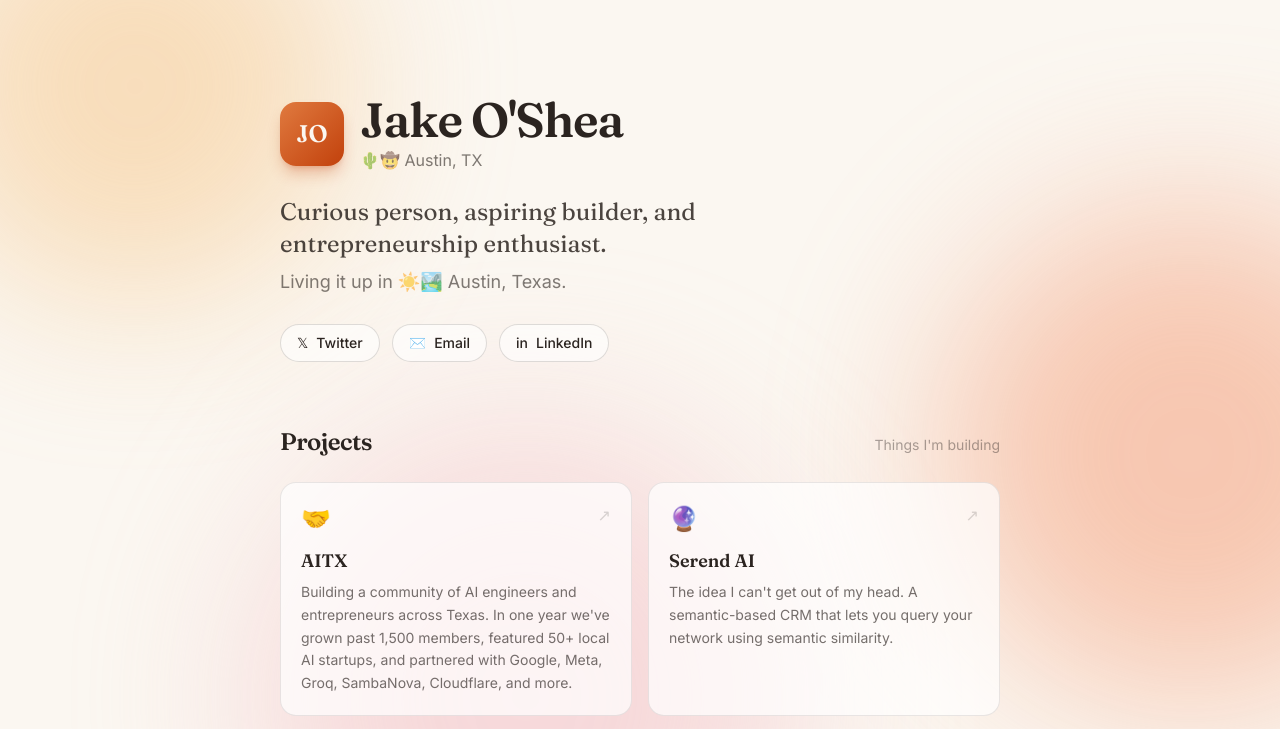
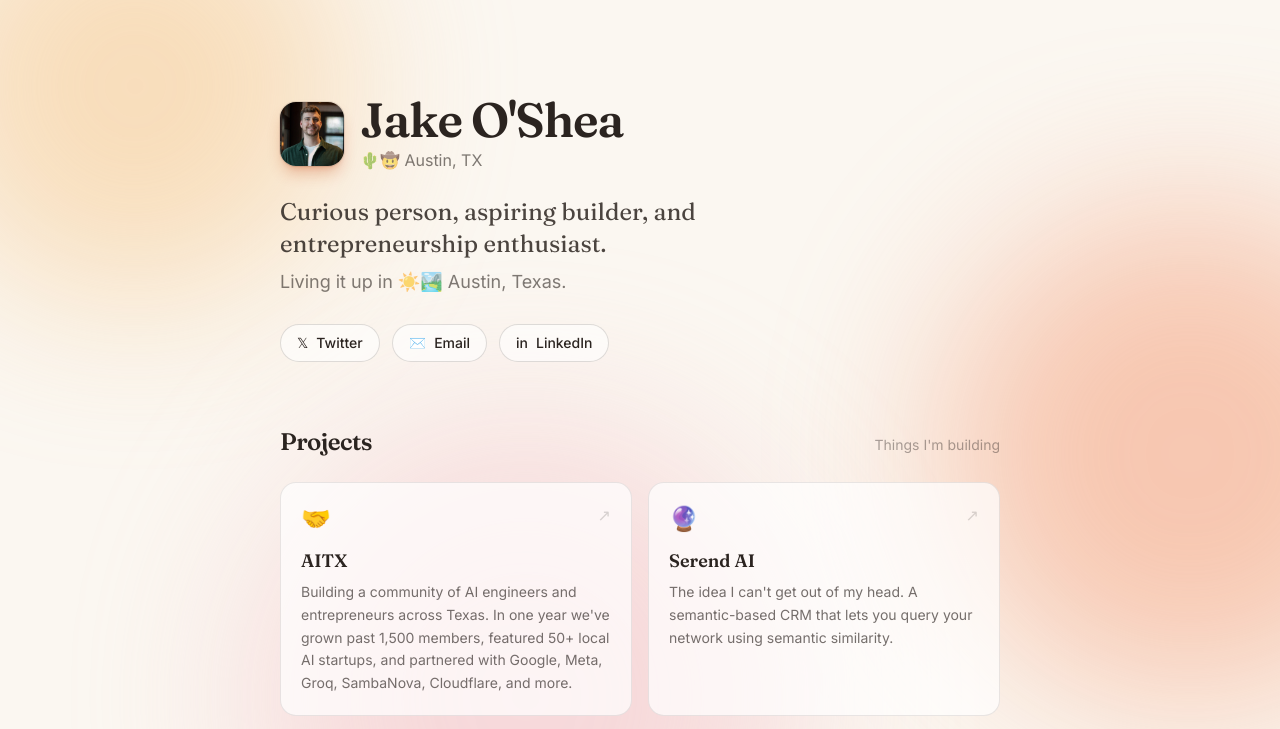
Before and after one commit to JofoJ/jakeosheacom, a plain HTML site: page index.html in a window 1280 px wide. Shown: the top 729 px of the page. Drawn offline with nearby package versions, Linux system fonts and the light colour scheme.

Commit message:
Replace monogram with headshot photo
Swap the gradient "JO" avatar for a rounded headshot image.

Co-Authored-By: Claude Opus 4.8 (1M context) <noreply@anthropic.com>

```diff
--- a/index.html
+++ b/index.html
@@ -139,12 +139,13 @@
       <!-- Hero -->
       <header class="reveal" style="animation-delay: 0.05s;">
         <div class="flex items-center gap-4">
-          <div
-            class="grid h-16 w-16 shrink-0 place-items-center rounded-2xl bg-gradient-to-br from-ember to-clay font-display text-2xl font-semibold text-cream shadow-lg shadow-clay/30"
-            aria-hidden="true"
-          >
-            JO
-          </div>
+          <img
+            src="headshot.jpeg"
+            alt="Jake O'Shea"
+            width="64"
+            height="64"
+            class="h-16 w-16 shrink-0 rounded-2xl object-cover shadow-lg shadow-clay/30 ring-1 ring-ink/10"
+          />
           <div>
             <h1 class="font-display text-4xl font-semibold tracking-tight text-ink sm:text-5xl">
               Jake O'Shea
```
Also changed, not shown: headshot.jpeg (added).
